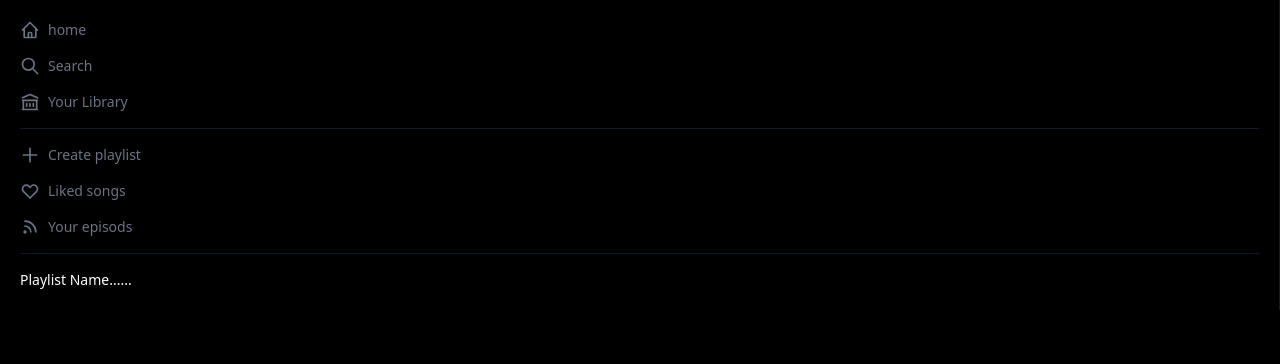
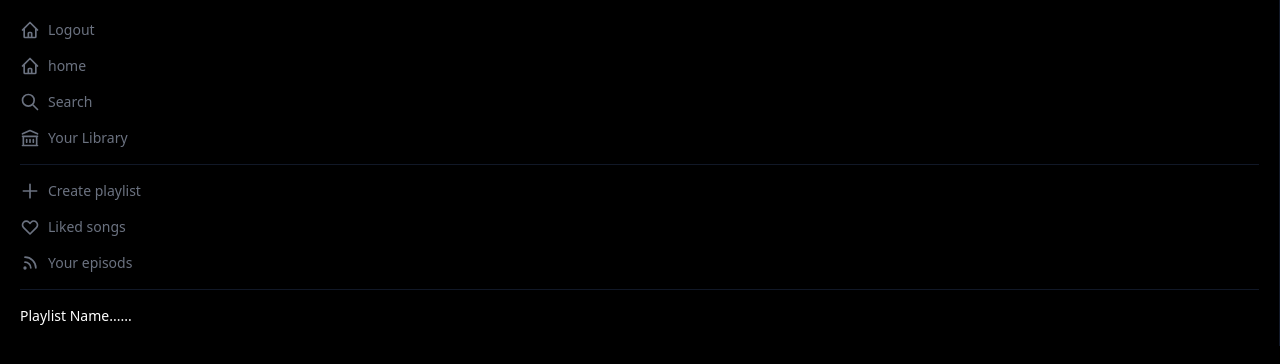
Before and after one commit to ahmed-elsayed-programmer/spotify, a Next.js app: page / in a window 1280 px wide. Shown: the top 364 px of the page. Built offline with nearby package versions, Linux system fonts and the light colour scheme; no server answers.

Commit message:
make login page

```diff
--- a/components/SideBar.tsx
+++ b/components/SideBar.tsx
@@ -6,11 +6,22 @@ import {
   RssIcon,
   HeartIcon,
 } from '@heroicons/react/outline'
+import { signOut, useSession } from 'next-auth/react'
 
 const SideBar = () => {
+  const { data: session, status } = useSession()
+  console.log(session)
+
   return (
     <div className="border-r border-gray-900 p-5 text-sm  text-gray-500">
       <div className="space-y-4 ">
+        <button
+          onClick={() => signOut()}
+          className="flex items-center space-x-2 hover:text-white "
+        >
+          <HomeIcon className="h-5 w-5" />
+          <p>Logout</p>
+        </button>
         <button className="flex items-center space-x-2 hover:text-white ">
           <HomeIcon className="h-5 w-5" />
           <p>home</p>
--- a/lib/spotify.js
+++ b/lib/spotify.js
@@ -21,7 +21,7 @@ const params = {
 
 const queryParamString = new URLSearchParams(params)
 
-const LOGIN_URL = `https://accounts.spotify.com/authrize?${queryParamString.toString()}`
+const LOGIN_URL = `https://accounts.spotify.com/en/login?${queryParamString.toString()}`
 
 const spotifyAPI = new SpotifyWebApi({
   clientId: process.env.next_public_ID,
--- a/pages/_app.tsx
+++ b/pages/_app.tsx
@@ -1,8 +1,12 @@
 import '../styles/globals.css'
 import type { AppProps } from 'next/app'
-
-function MyApp({ Component, pageProps }: AppProps) {
-  return <Component {...pageProps} />
+import { SessionProvider } from 'next-auth/react'
+function MyApp({ Component, pageProps: { session, ...pageProps } }: AppProps) {
+  return (
+    <SessionProvider session={session}>
+      <Component {...pageProps} />
+    </SessionProvider>
+  )
 }
 
 export default MyApp
--- a/pages/api/auth/[...nextauth].js
+++ b/pages/api/auth/[...nextauth].js
@@ -1,5 +1,5 @@
 import NextAuth from 'next-auth'
-import GithubProvider from 'next-auth/providers/github'
+import SpotifyProvider from 'next-auth/providers/spotify'
 import spotifyAPI, { LOGIN_URL } from '../../../lib/spotify'
 
 async function refreshAccessToken(token) {
@@ -26,7 +26,7 @@ async function refreshAccessToken(token) {
 export default NextAuth({
   // Configure one or more authentication providers
   providers: [
-    GithubProvider({
+    SpotifyProvider({
       clientId: process.env.next_public_ID,
       clientSecret: process.env.Next_public_secret,
       authorization: LOGIN_URL,
--- a/pages/login.tsx
+++ b/pages/login.tsx
@@ -2,8 +2,22 @@ import { getProviders, signIn } from 'next-auth/react'
 
 const login = ({ providers }: any) => {
   return (
-    <div>
-      <img src="https:/links.papareact.com/9xl" alt="logo" className="" />
+    <div className="flex min-h-screen flex-col items-center justify-center bg-black">
+      <img
+        src="https:/links.papareact.com/9xl"
+        alt="logo"
+        className="mb-5 w-52"
+      />
+
+      {Object.values(providers).map((provider: any) => (
+        <button
+          key={provider.name}
+          className="rounded-full bg-[#18d860] p-5 text-white"
+          onClick={() => signIn(provider.id, { callbackUrl: 'localhost:3000' })}
+        >
+          Login with {provider.name}
+        </button>
+      ))}
     </div>
   )
 }
```
